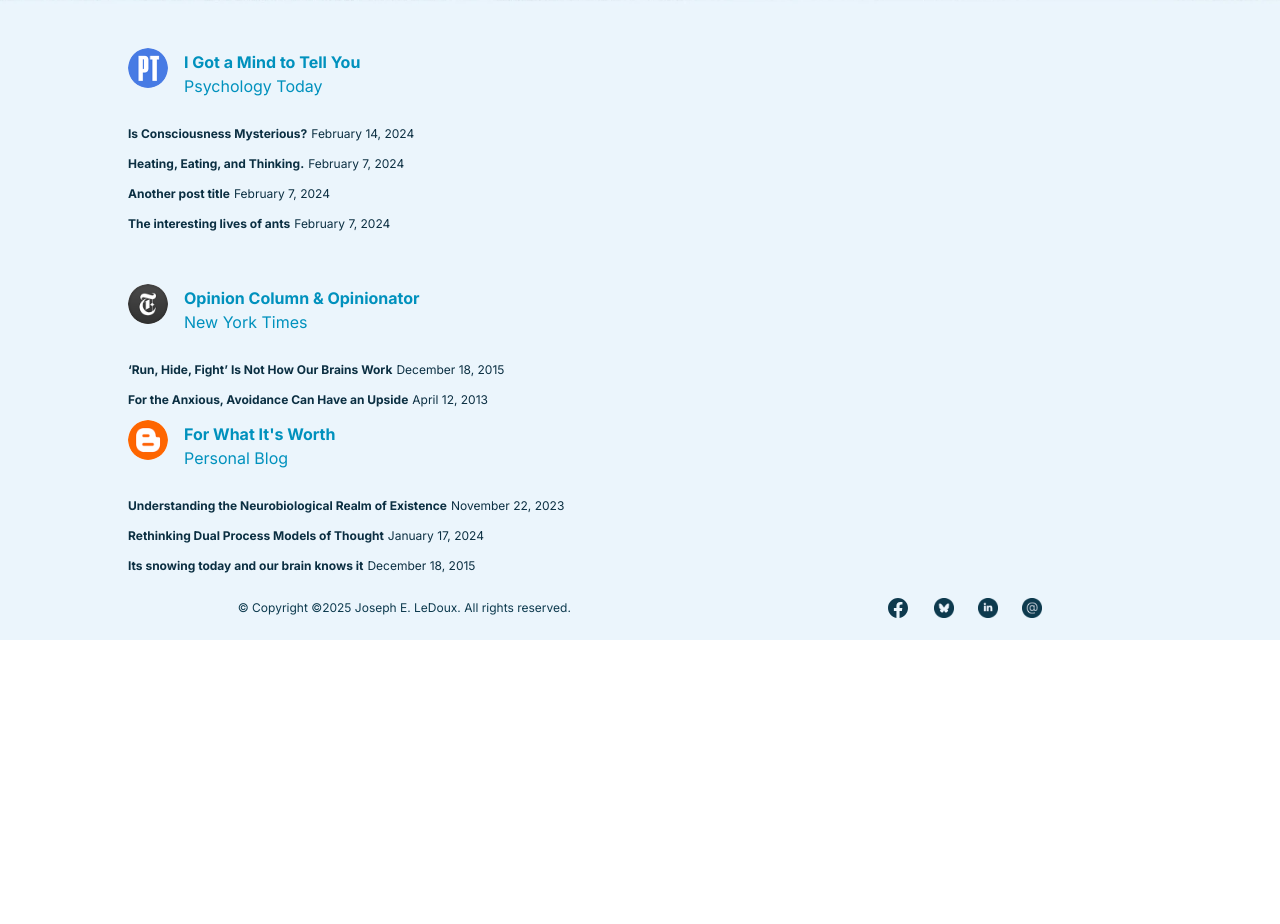
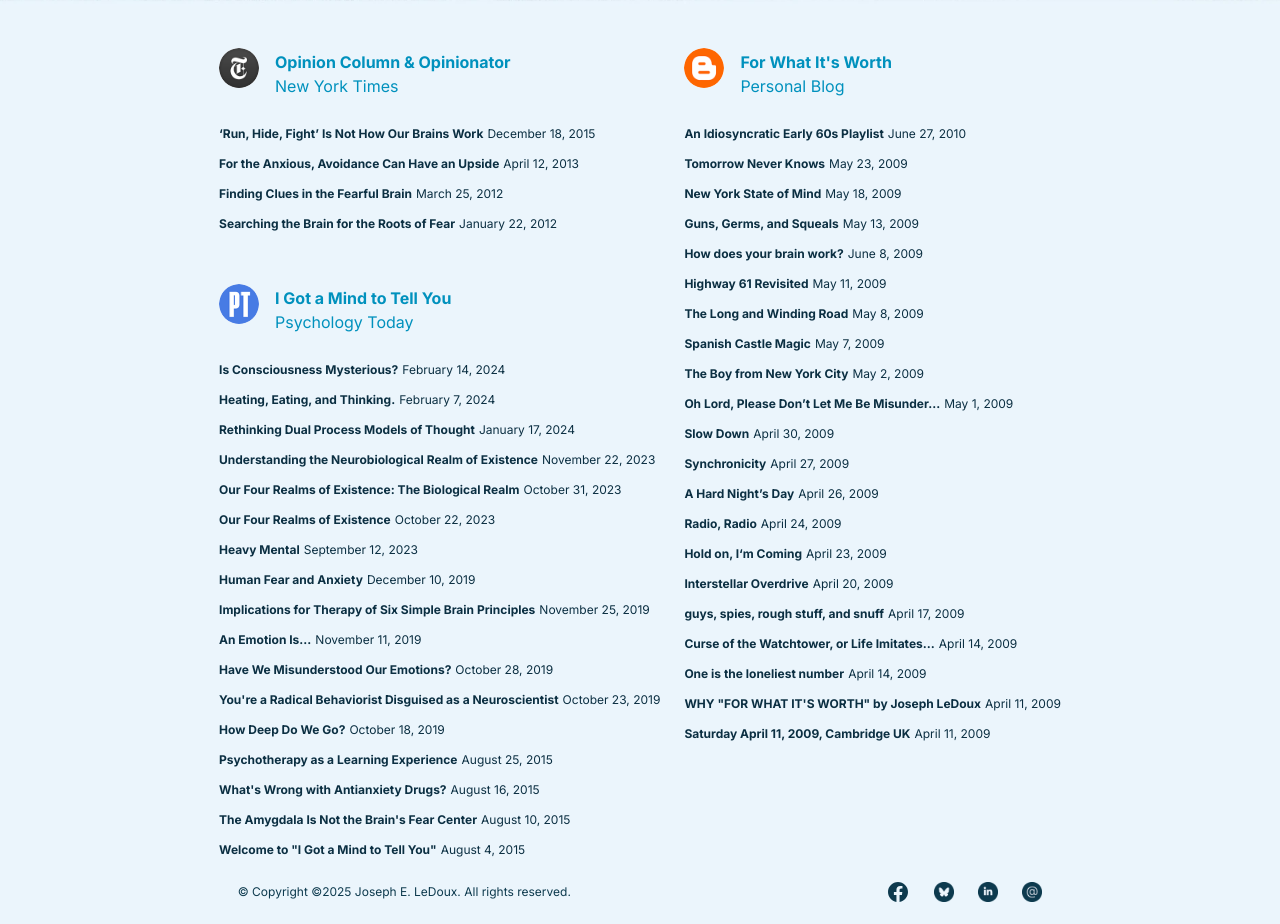
Before and after one commit to imercadal/joe-ledoux, a Next.js app: page /author/columns in a window 1280 px wide. Shown: the part 306-1230 px from the top of the page. Before the commit the page ends 946 px from the top, so only its background shows below. Built offline with nearby package versions, Linux system fonts and the light colour scheme; a web font is replaced by a local one.

Commit message:
Added final columns & blog list

```diff
--- a/app/author/columns/PostList.tsx
+++ b/app/author/columns/PostList.tsx
@@ -7,8 +7,31 @@ export default function PostList({ posts }: { posts: Post[]}) {
     const personalBlogPosts = posts.filter((post) => post.mediaCompany === "Personal Blog");
 
     return(
-        <main className='container mx-auto flex max-w-5xl flex-col items-start justify-center'>
+        <main className='container mx-auto flex gap-6 max-w-5xl items-start justify-center'>
             <div>
+                <div className='mb-10'>
+                    <div className='flex gap-x-4 mb-4 items-center'>
+                        <Image alt="New York Times Logo" src='/960_NYTimes.png' className="size-10 rounded-full bg-gray-50" width={10} height={10} />
+                        <div>
+                            <h4 className="mt-3 font-bold group-hover:text-gray-600">Opinion Column & Opinionator</h4>
+                            <h4>New York Times</h4>
+                        </div>
+                    </div>
+                    {newYorkTimesPosts.map((post) => (
+                        <article key={post.id} className="flex max-w-xl flex-col items-start justify-between">
+                            <div className='flex items-left'>
+                                <a href={post.urlToPost}>
+                                    <h5 className="mt-3 inline-flex font-bold group-hover:text-gray-600">
+                                        {post.title}
+                                    </h5>
+                                    <span className="ml-1 text-xs text-darker">
+                                        {post.date.toLocaleDateString('en-US', { month: 'long', day: 'numeric', year: 'numeric' })}
+                                    </span>
+                                </a>
+                            </div>
+                        </article>
+                    ))}
+                </div>
                 <div>
                     <div className='flex gap-x-4 mb-4 items-center'>
                         <Image alt="Psychology Today Logo" src='/970_PsycToday.png' className="size-10 rounded-full bg-gray-50" width={10} height={10} />
@@ -31,29 +54,6 @@ export default function PostList({ posts }: { posts: Post[]}) {
                     </div>
                 </article>
             ))}
-                </div>
-                <div className='mt-10'>
-                    <div className='flex gap-x-4 mb-4 items-center'>
-                        <Image alt="New York Times Logo" src='/960_NYTimes.png' className="size-10 rounded-full bg-gray-50" width={10} height={10} />
-                        <div>
-                            <h4 className="mt-3 font-bold group-hover:text-gray-600">Opinion Column & Opinionator</h4>
-                            <h4>New York Times</h4>
-                        </div>
-                    </div>
-                    {newYorkTimesPosts.map((post) => (
-                        <article key={post.id} className="flex max-w-xl flex-col items-start justify-between">
-                            <div className='flex items-left'>
-                                <a href={post.urlToPost}>
-                                    <h5 className="mt-3 inline-flex font-bold group-hover:text-gray-600">
-                                        {post.title}
-                                    </h5>
-                                    <span className="ml-1 text-xs text-darker">
-                                        {post.date.toLocaleDateString('en-US', { month: 'long', day: 'numeric', year: 'numeric' })}
-                                    </span>
-                                </a>
-                            </div>
-                        </article>
-                    ))}
                 </div>
             </div>
 
--- a/app/author/columns/post-data.ts
+++ b/app/author/columns/post-data.ts
@@ -20,14 +20,112 @@ export const posts : Post[] = [{
     mediaCompany: "Psychology Today",
     section: "I Got a Mind to Tell You",
     date: new Date("2024-02-07"),
-    urlToPost: "https://www.psychologytoday.com/intl/blog/i-got-a-mind-to-tell-you/202402/is-consciousness-mysterious"
+    urlToPost: "https://www.psychologytoday.com/us/blog/i-got-a-mind-to-tell-you/202402/heating-eating-and-thinking"
 }, {
-    id: "988",
+    id: "986",
+    title: "Rethinking Dual Process Models of Thought",
+    mediaCompany: "Psychology Today",
+    section: "I Got a Mind to Tell You",
+    date: new Date("2024-01-17"),
+    urlToPost: "https://www.psychologytoday.com/us/blog/i-got-a-mind-to-tell-you/202401/rethinking-dual-process-models-of-thought"
+},  {
+    id: "985",
     title: "Understanding the Neurobiological Realm of Existence",
-    mediaCompany: "Personal Blog",
-    section: "For What It's Worth",
+    mediaCompany: "Psychology Today",
+    section: "I Got a Mind to Tell You",
     date: new Date("2023-11-22"),
-    urlToPost: "https://www.psychologytoday.com/intl/blog/i-got-a-mind-to-tell-you/202402/is-consciousness-mysterious"
+    urlToPost: "https://www.psychologytoday.com/us/blog/i-got-a-mind-to-tell-you/202311/understanding-the-neurobiological-realm-of-existence"
+}, {
+    id: "984",
+    title: "Our Four Realms of Existence: The Biological Realm",
+    mediaCompany: "Psychology Today",
+    section: "I Got a Mind to Tell You",
+    date: new Date("2023-10-31"),
+    urlToPost: "https://www.psychologytoday.com/us/blog/i-got-a-mind-to-tell-you/202310/our-four-realms-of-existence-the-biological-realm"
+}, {
+    id: "983",
+    title: "Our Four Realms of Existence",
+    mediaCompany: "Psychology Today",
+    section: "I Got a Mind to Tell You",
+    date: new Date("2023-10-22"),
+    urlToPost: "https://www.psychologytoday.com/us/blog/i-got-a-mind-to-tell-you/202310/our-four-realms-of-existence"
+}, {
+    id: "982",
+    title: "Heavy Mental",
+    mediaCompany: "Psychology Today",
+    section: "I Got a Mind to Tell You",
+    date: new Date("2023-09-12"),
+    urlToPost: "https://www.psychologytoday.com/us/blog/i-got-a-mind-to-tell-you/202309/heavy-mental"
+}, {
+    id: "981",
+    title: "Human Fear and Anxiety",
+    mediaCompany: "Psychology Today",
+    section: "I Got a Mind to Tell You",
+    date: new Date("2019-12-10"),
+    urlToPost: "https://www.psychologytoday.com/us/blog/i-got-mind-tell-you/201912/human-fear-and-anxiety"
+}, {
+    id: "980",
+    title: "Implications for Therapy of Six Simple Brain Principles",
+    mediaCompany: "Psychology Today",
+    section: "I Got a Mind to Tell You",
+    date: new Date("2019-11-25"),
+    urlToPost: "https://www.psychologytoday.com/us/blog/i-got-mind-tell-you/201911/implications-therapy-six-simple-brain-principles"
+}, {
+    id: "979",
+    title: "An Emotion Is...",
+    mediaCompany: "Psychology Today",
+    section: "I Got a Mind to Tell You",
+    date: new Date("2019-11-11"),
+    urlToPost: "https://www.psychologytoday.com/us/blog/i-got-mind-tell-you/201911/emotion-is"
+}, {
+    id: "978",
+    title: "Have We Misunderstood Our Emotions?",
+    mediaCompany: "Psychology Today",
+    section: "I Got a Mind to Tell You",
+    date: new Date("2019-10-28"),
+    urlToPost: "https://www.psychologytoday.com/us/blog/i-got-mind-tell-you/201910/have-we-misunderstood-our-emotions"
+}, {
+    id: "977",
+    title: "You're a Radical Behaviorist Disguised as a Neuroscientist",
+    mediaCompany: "Psychology Today",
+    section: "I Got a Mind to Tell You",
+    date: new Date("2019-10-23"),
+    urlToPost: "https://www.psychologytoday.com/us/blog/i-got-mind-tell-you/201910/youre-radical-behaviorist-disguised-neuroscientist"
+}, {
+    id: "976",
+    title: "How Deep Do We Go?",
+    mediaCompany: "Psychology Today",
+    section: "I Got a Mind to Tell You",
+    date: new Date("2019-10-18"),
+    urlToPost: "https://www.psychologytoday.com/us/blog/i-got-a-mind-to-tell-you/201910/how-deep-do-we-go"
+}, {
+    id: "975",
+    title: "Psychotherapy as a Learning Experience",
+    mediaCompany: "Psychology Today",
+    section: "I Got a Mind to Tell You",
+    date: new Date("2015-08-25"),
+    urlToPost: "https://www.psychologytoday.com/us/blog/i-got-mind-tell-you/201508/psychotherapy-learning-experience"
+}, {
+    id: "974",
+    title: "What's Wrong with Antianxiety Drugs?",
+    mediaCompany: "Psychology Today",
+    section: "I Got a Mind to Tell You",
+    date: new Date("2015-08-16"),
+    urlToPost: "https://www.psychologytoday.com/us/blog/i-got-mind-tell-you/201508/whats-wrong-antianxiety-drugs"
+}, {
+    id: "973",
+    title: "The Amygdala Is Not the Brain's Fear Center",
+    mediaCompany: "Psychology Today",
+    section: "I Got a Mind to Tell You",
+    date: new Date("2015-08-10"),
+    urlToPost: "https://www.psychologytoday.com/us/blog/i-got-mind-tell-you/201508/the-amygdala-is-not-the-brains-fear-center"
+}, {
+    id: "972",
+    title: "Welcome to \"I Got a Mind to Tell You\"",
+    mediaCompany: "Psychology Today",
+    section: "I Got a Mind to Tell You",
+    date: new Date("2015-08-04"),
+    urlToPost: "https://www.psychologytoday.com/us/blog/i-got-a-mind-to-tell-you/201508/welcome-to-i-got-a-mind-to-tell-you"
 }, {
     id: "876",
     title: "‘Run, Hide, Fightʼ Is Not How Our Brains Work",
@@ -41,33 +139,167 @@ export const posts : Post[] = [{
     mediaCompany: "New York Times",
     section: "Opinion Column & Opinionator",
     date: new Date("2013-04-12"),
-    urlToPost: "https://www.nytimes.com/2015/12/20/opinion/sunday/run-hide-fight-is-not-how-our-brains-work.html?smid=url-share",
-},{
-    id: "654",
-    title: "Rethinking Dual Process Models of Thought",
+    urlToPost: "https://archive.nytimes.com/opinionator.blogs.nytimes.com/2013/04/07/for-the-anxious-avoidance-can-have-an-upside/",
+}, {
+    id: "764",
+    title: "Finding Clues in the Fearful Brain",
+    mediaCompany: "New York Times",
+    section: "Opinion Column & Opinionator",
+    date: new Date("2012-03-25"),
+    urlToPost: "https://archive.nytimes.com/opinionator.blogs.nytimes.com/2012/03/25/following-fear-down-the-brains-pathways/",
+}, {
+    id: "763",
+    title: "Searching the Brain for the Roots of Fear",
+    mediaCompany: "New York Times",
+    section: "Opinion Column & Opinionator",
+    date: new Date("2012-01-22"),
+    urlToPost: "https://archive.nytimes.com/opinionator.blogs.nytimes.com/2012/01/22/anatomy-of-fear/",
+}, {
+    id: "544",
+    title: "An Idiosyncratic Early 60s Playlist",
     mediaCompany: "Personal Blog",
     section: "For What It's Worth",
-    date: new Date("2024-01-17"),
-    urlToPost: "https://www.nytimes.com/2015/12/20/opinion/sunday/run-hide-fight-is-not-how-our-brains-work.html?smid=url-share",
+    date: new Date("2010-06-27"),
+    urlToPost: "https://ledouxjoseph.blogspot.com/2010/06/idiosyncratic-early-60s-playlist-june.html",
 },{
     id: "543",
-    title: "Its snowing today and our brain knows it",
+    title: "Tomorrow Never Knows",
     mediaCompany: "Personal Blog",
     section: "For What It's Worth",
-    date: new Date("2015-12-18"),
-    urlToPost: "https://www.nytimes.com/2015/12/20/opinion/sunday/run-hide-fight-is-not-how-our-brains-work.html?smid=url-share",
-},{
-    id: "432",
-    title: "Another post title",
-    mediaCompany: "Psychology Today",
-    section: "I Got a Mind to Tell You",
-    date: new Date("2024-02-07"),
-    urlToPost: "https://www.psychologytoday.com/intl/blog/i-got-a-mind-to-tell-you/202402/is-consciousness-mysterious"
-},{
-    id: "321",
-    title: "The interesting lives of ants",
-    mediaCompany: "Psychology Today",
-    section: "I Got a Mind to Tell You",
-    date: new Date("2024-02-07"),
-    urlToPost: "https://www.psychologytoday.com/intl/blog/i-got-a-mind-to-tell-you/202402/is-consciousness-mysterious"
-}]
+    date: new Date("2009-05-23"),
+    urlToPost: "https://ledouxjoseph.blogspot.com/2009/05/post-20-tomorrow-never-knows.html",
+}, {
+    id: "542",
+    title: "New York State of Mind",
+    mediaCompany: "Personal Blog",
+    section: "For What It's Worth",
+    date: new Date("2009-05-18"),
+    urlToPost: "https://ledouxjoseph.blogspot.com/2009/05/post-19-new-york-state-of-mind.html"
+}, {
+    id: "541",
+    title: "Guns, Germs, and Squeals",
+    mediaCompany: "Personal Blog",
+    section: "For What It's Worth",
+    date: new Date("2009-05-13"),
+    urlToPost: "https://www.huffpost.com/entry/guns-germs-and-squeals_b_201754"
+}, {
+    id: "540",
+    title: "How does your brain work?",
+    mediaCompany: "Personal Blog",
+    section: "For What It's Worth",
+    date: new Date("2009-06-08"),
+    urlToPost: "https://www.huffpost.com/entry/how-does-your-brain-work_b_200571"
+}, {
+    id: "539",
+    title: "Highway 61 Revisited",
+    mediaCompany: "Personal Blog",
+    section: "For What It's Worth",
+    date: new Date("2009-05-11"),
+    urlToPost: "https://ledouxjoseph.blogspot.com/2009/05/post-16-highway-61-revisited.html"
+}, {
+    id: "538",
+    title: "The Long and Winding Road",
+    mediaCompany: "Personal Blog",
+    section: "For What It's Worth",
+    date: new Date("2009-05-08"),
+    urlToPost: "https://ledouxjoseph.blogspot.com/2009/05/post-15-long-and-winding-road.html"
+}, {
+    id: "537",
+    title: "Spanish Castle Magic",
+    mediaCompany: "Personal Blog",
+    section: "For What It's Worth",
+    date: new Date("2009-05-07"),
+    urlToPost: "https://ledouxjoseph.blogspot.com/2009/05/post-14-spanish-castle-magic.html"
+}, {
+    id: "536",
+    title: "The Boy from New York City",
+    mediaCompany: "Personal Blog",
+    section: "For What It's Worth",
+    date: new Date("2009-05-02"),
+    urlToPost: "https://ledouxjoseph.blogspot.com/2009/05/post-13-boy-from-new-york-city.html"
+}, {
+    id: "535",
+    title: "Oh Lord, Please Don’t Let Me Be Misunder...",
+    mediaCompany: "Personal Blog",
+    section: "For What It's Worth",
+    date: new Date("2009-05-01"),
+    urlToPost: "https://ledouxjoseph.blogspot.com/2009/05/post-12-oh-lord-please-dont-let-me-be.html"
+}, {
+    id: "534",
+    title: "Slow Down",
+    mediaCompany: "Personal Blog",
+    section: "For What It's Worth",
+    date: new Date("2009-04-30"),
+    urlToPost: "https://ledouxjoseph.blogspot.com/2009/04/post-11-slow-down.html"
+}, {
+    id: "533",
+    title: "Synchronicity",
+    mediaCompany: "Personal Blog",
+    section: "For What It's Worth",
+    date: new Date("2009-04-27"),
+    urlToPost: "https://ledouxjoseph.blogspot.com/2009/04/post-10-synchronicity.html"
+}, {
+    id: "532",
+    title: "A Hard Night’s Day",
+    mediaCompany: "Personal Blog",
+    section: "For What It's Worth",
+    date: new Date("2009-04-26"),
+    urlToPost: "https://ledouxjoseph.blogspot.com/2009/04/post-9-nights-hard-day.html"
+}, {
+    id: "531",
+    title: "Radio, Radio",
+    mediaCompany: "Personal Blog",
+    section: "For What It's Worth",
+    date: new Date("2009-04-24"),
+    urlToPost: "https://ledouxjoseph.blogspot.com/2009/04/post-8-radio-radio.html"
+}, {
+    id: "530",
+    title: "Hold on, I‘m Coming",
+    mediaCompany: "Personal Blog",
+    section: "For What It's Worth",
+    date: new Date("2009-04-23"),
+    urlToPost: "https://ledouxjoseph.blogspot.com/2009/04/post-7-hold-on-im-coming.html"
+}, {
+    id: "529",
+    title: "Interstellar Overdrive",
+    mediaCompany: "Personal Blog",
+    section: "For What It's Worth",
+    date: new Date("2009-04-20"),
+    urlToPost: "https://ledouxjoseph.blogspot.com/2009/04/post-6-interstellar-overdrive.html"
+}, {
+    id: "528",
+    title: "guys, spies, rough stuff, and snuff",
+    mediaCompany: "Personal Blog",
+    section: "For What It's Worth",
+    date: new Date("2009-04-17"),
+    urlToPost: "https://ledouxjoseph.blogspot.com/2009/04/guys-spies-rough-stuff-and-snuff.html"
+}, {
+    id: "527",
+    title: "Curse of the Watchtower, or Life Imitates...",
+    mediaCompany: "Personal Blog",
+    section: "For What It's Worth",
+    date: new Date("2009-04-14"),
+    urlToPost: "https://ledouxjoseph.blogspot.com/2009/04/post-4-life-imitates-blog.html"
+}, {
+    id: "526",
+    title: "One is the loneliest number",
+    mediaCompany: "Personal Blog",
+    section: "For What It's Worth",
+    date: new Date("2009-04-14"),
+    urlToPost: "https://ledouxjoseph.blogspot.com/2009/04/post-3-one-is-loneliest-number.html"
+}, {
+    id: "525",
+    title: "WHY \"FOR WHAT IT'S WORTH\" by Joseph LeDoux",
+    mediaCompany: "Personal Blog",
+    section: "For What It's Worth",
+    date: new Date("2009-04-11"),
+    urlToPost: "https://ledouxjoseph.blogspot.com/2009/04/why-for-what-its-worth-by-joseph-ledoux.html"
+}, {
+    id: "524",
+    title: "Saturday April 11, 2009, Cambridge UK",
+    mediaCompany: "Personal Blog",
+    section: "For What It's Worth",
+    date: new Date("2009-04-11"),
+    urlToPost: "https://ledouxjoseph.blogspot.com/2009/04/saturday-april-11-2009-cambridge-uk.html"
+}
+]
--- a/app/components/Navbar.tsx
+++ b/app/components/Navbar.tsx
@@ -134,7 +134,7 @@ export default function Navbar() {
                   </PopoverButton>
                   <PopoverButton
                     as={Link}
-                    href="/columns"
+                    href="/author/columns"
                     className="text-lightText block p-1 hover:text-dark"
                   >
                     <p className='text-left'>columns &amp; blog</p>
--- a/app/loading.tsx
+++ b/app/loading.tsx
@@ -1,7 +1,7 @@
 export default function Loading() {
     return (
-        <main className="text-center">
-            <h2 className='text-accent'>Loading...</h2>
+        <main className="text-center py-4">
+            <h2 className='text-accent py-2'>Loading...</h2>
             <p>Will be there soon.</p>
         </main>
     )
```
Also changed, not shown: app/author/columns/page.tsx (+0 -13 lines), app/neuroscientist/lectures/lecture-data.ts (+10 -10 lines).
